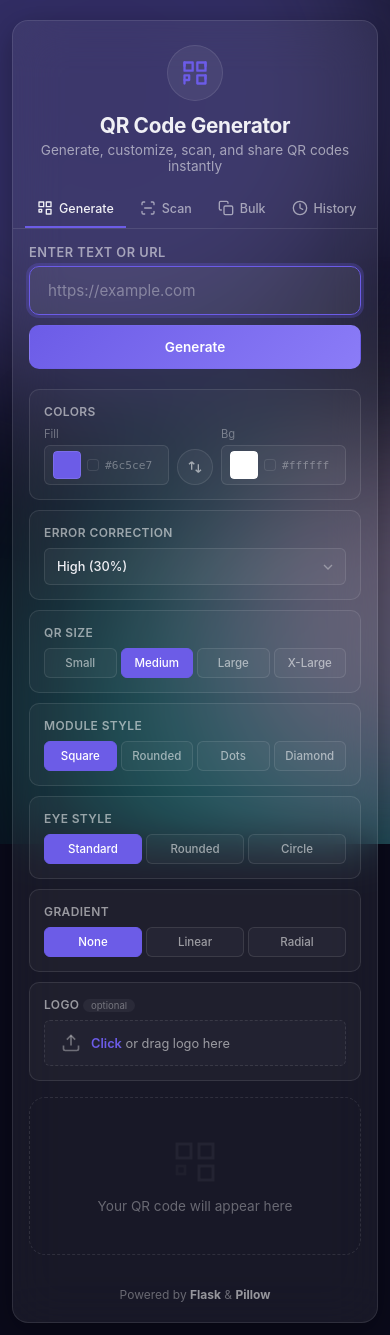
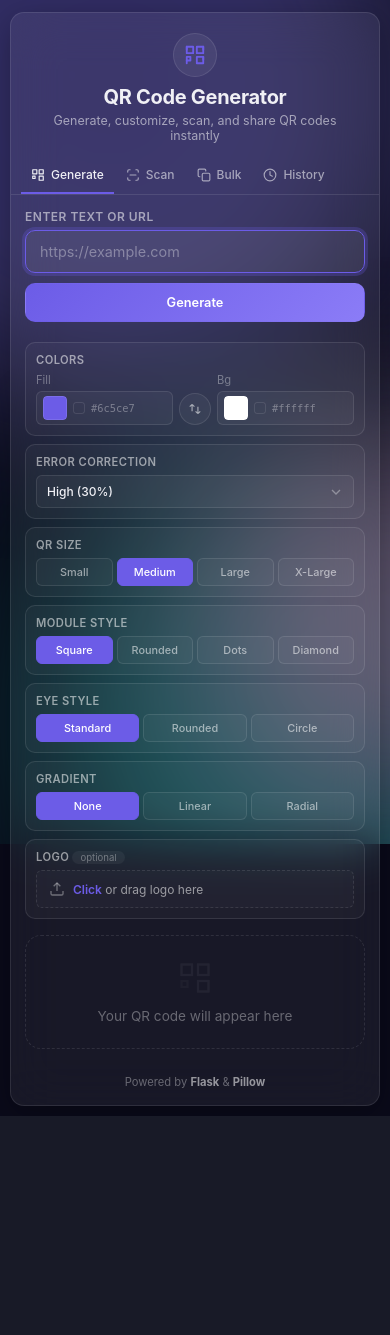
Before and after one commit to TarikuYe/QR-code-generator, a Flask app: page / in a window 390 px wide. After the commit the page ends 1116 px from the top, so only its background shows below. Run offline with Flask 3, Linux system fonts and the light colour scheme; some libraries are stand-ins or nearby versions.

Commit message:
Deployment error solved

```diff
--- a/app.py
+++ b/app.py
@@ -260,9 +260,9 @@ def generate_svg(
         fill_color=fill_color,
         back_color=back_color,
     )
-    buf = io.StringIO()
+    buf = io.BytesIO()
     img.save(buf)
-    return buf.getvalue()
+    return buf.getvalue().decode("utf-8")
 
 
 def generate_pdf_bytes(
--- a/static/css/style.css
+++ b/static/css/style.css
@@ -417,29 +417,154 @@ body {
 .app-footer p { font-size:0.75rem;color:var(--text-muted); }
 .app-footer strong { color:var(--text-sec); }
 
-/* Responsive */
-@media (max-width:600px) {
-    body { padding:12px;align-items:flex-start;padding-top:20px; }
-    .glass-card { border-radius:16px; }
-    .app-header { padding:24px 20px 16px; }
-    .app-header h1 { font-size:1.3rem; }
-    .tab-nav { padding:0 12px;overflow-x:auto;gap:2px; }
-    .tab-btn { padding:10px 12px;font-size:0.78rem;white-space:nowrap; }
-    .tab-content { padding:16px; }
-    .options-grid { grid-template-columns:1fr;gap:10px; }
-    .input-row { flex-direction:column; }
-    .btn-row { flex-wrap:wrap; }
-    .btn-row .btn { min-width:calc(50% - 4px); }
-    .qr-display { padding:12px; }
-    #qr-image { width:180px; }
-    .scanner-mode { flex-direction:column; }
+/* ── Responsive: Large Desktop ── */
+@media (min-width:1200px) {
+    .container { max-width:820px; }
+    body { padding:40px; }
+    .app-header { padding:40px 40px 24px; }
+    .app-header h1 { font-size:1.9rem; }
+    .tab-content { padding:28px; }
+    .options-grid { gap:14px; }
+    #qr-image { width:280px; }
 }
 
-@media (max-width:380px) {
-    .tab-btn { font-size:0.72rem;padding:8px 8px; }
-    #qr-image { width:140px; }
+/* ── Responsive: Desktop / Tablet Landscape ── */
+@media (min-width:901px) and (max-width:1199px) {
+    .container { max-width:720px; }
 }
 
+/* ── Responsive: Tablet Portrait ── */
+@media (min-width:601px) and (max-width:900px) {
+    body { padding:20px; }
+    .container { max-width:600px; }
+    .app-header h1 { font-size:1.5rem; }
+    .tab-nav { overflow-x:auto;gap:2px; }
+    .tab-btn { padding:10px 14px;font-size:0.82rem;white-space:nowrap; }
+    .options-grid { gap:10px; }
+    #qr-image { width:220px; }
+}
+
+/* ── Responsive: Phones ── */
+@media (max-width:600px) {
+    body { padding:10px;align-items:flex-start;padding-top:12px; }
+    .glass-card { border-radius:14px; }
+    .app-header { padding:20px 16px 14px; }
+    .app-header h1 { font-size:1.25rem; }
+    .header-icon { width:44px;height:44px;margin-bottom:8px; }
+    .header-icon svg { width:22px;height:22px; }
+    .subtitle { font-size:0.78rem; }
+    .tab-nav { padding:0 10px;overflow-x:auto;gap:2px;-webkit-overflow-scrolling:touch;scrollbar-width:none; }
+    .tab-nav::-webkit-scrollbar { display:none; }
+    .tab-btn { padding:10px 10px;font-size:0.75rem;white-space:nowrap;flex-shrink:0; }
+    .tab-btn svg { width:14px;height:14px; }
+    .tab-content { padding:14px; }
+    .tab-desc { font-size:0.8rem;margin-bottom:12px; }
+    .options-grid { grid-template-columns:1fr;gap:8px; }
+    .opt-group { padding:10px; }
+    .opt-label { font-size:0.7rem;margin-bottom:6px; }
+    .opt-btn { font-size:0.68rem;padding:6px 4px; }
+    .input-row { flex-direction:column; }
+    .glass-input { padding:12px 14px;font-size:0.9rem; }
+    .input-label { font-size:0.75rem; }
+    .color-row { gap:6px; }
+    .color-wrap { padding:4px 6px; }
+    .color-wrap input[type="color"] { width:24px;height:24px; }
+    .color-hex { font-size:0.65rem;min-width:48px; }
+    .btn-icon-sm { width:32px;height:32px; }
+    .btn-icon-sm svg { width:14px;height:14px; }
+    .select-wrap select { padding:8px 28px 8px 10px;font-size:0.75rem; }
+    .gradient-opts { flex-direction:column;gap:6px; }
+    .btn { padding:11px 16px;font-size:0.8rem; }
+    .btn-tiny { padding:5px 10px;font-size:0.7rem; }
+    .btn-row { flex-wrap:wrap; }
+    .btn-row .btn { min-width:calc(50% - 4px);font-size:0.75rem;padding:10px 8px; }
+    .btn-row .btn svg { width:14px;height:14px; }
+    .qr-display { padding:10px; }
+    #qr-image { width:160px; }
+    .result-placeholder { padding:24px; }
+    .result-placeholder svg { width:36px;height:36px; }
+    .msg { padding:10px 12px;font-size:0.8rem; }
+    .scanner-mode { flex-direction:column;gap:8px; }
+    .scanner-mode .btn { width:100%; }
+    .scan-result { flex-direction:column;align-items:flex-start;gap:4px;padding:10px 12px; }
+    .scan-label { font-size:0.78rem; }
+    #scan-text { font-size:0.82rem; }
+    .bulk-textarea { min-height:100px;font-size:0.85rem; }
+    .logo-dropzone { padding:10px 12px;font-size:0.75rem;gap:8px; }
+    .logo-dropzone svg { width:16px;height:16px; }
+    .logo-preview { padding:6px 10px; }
+    .logo-preview img { width:28px;height:28px; }
+    .history-item { padding:8px 10px;gap:8px; }
+    .history-thumb { width:32px;height:32px; }
+    .history-text { font-size:0.75rem; }
+    .history-time { font-size:0.6rem; }
+    .history-actions button { padding:3px 6px;font-size:0.65rem; }
+    .app-footer { padding:12px 16px 16px; }
+    .app-footer p { font-size:0.7rem; }
+}
+
+/* ── Responsive: Small Phones ── */
+@media (max-width:380px) {
+    body { padding:6px;padding-top:8px; }
+    .glass-card { border-radius:10px; }
+    .app-header { padding:16px 12px 10px; }
+    .app-header h1 { font-size:1.1rem; }
+    .header-icon { width:36px;height:36px;margin-bottom:6px; }
+    .header-icon svg { width:18px;height:18px; }
+    .subtitle { font-size:0.7rem; }
+    .tab-btn { padding:8px 8px;font-size:0.7rem; }
+    .tab-btn svg { width:12px;height:12px; }
+    .tab-content { padding:10px; }
+    .opt-group { padding:8px; }
+    .opt-btn { font-size:0.62rem;padding:5px 3px; }
+    .glass-input { padding:10px 12px;font-size:0.85rem; }
+    .btn { padding:10px 12px;font-size:0.75rem; }
+    .btn-primary { min-width:100%; }
+    .btn-row { flex-direction:column; }
+    .btn-row .btn { min-width:100%; }
+    #qr-image { width:130px; }
+    .result-placeholder { padding:16px; }
+    .result-placeholder svg { width:28px;height:28px; }
+    .color-pick label { font-size:0.6rem; }
+    .color-hex { font-size:0.6rem;min-width:40px; }
+    .color-wrap input[type="color"] { width:20px;height:20px; }
+    .select-wrap select { font-size:0.7rem;padding:7px 24px 7px 8px; }
+    .logo-dropzone { padding:8px 10px;font-size:0.7rem; }
+    .qr-display { padding:8px; }
+    .app-footer { padding:10px 12px 12px; }
+}
+
+/* ── Responsive: Height-constrained (landscape phones) ── */
+@media (max-height:500px) and (orientation:landscape) {
+    body { align-items:flex-start;padding:10px; }
+    .app-header { padding:12px 16px 8px; }
+    .app-header h1 { font-size:1.1rem; }
+    .header-icon { width:32px;height:32px;margin-bottom:4px; }
+    .header-icon svg { width:16px;height:16px; }
+    .tab-nav { padding:0 10px; }
+    .tab-btn { padding:6px 10px;font-size:0.7rem; }
+    .tab-content { padding:10px; }
+    .options-grid { grid-template-columns:1fr 1fr;gap:6px; }
+    .opt-group { padding:8px; }
+    .input-row { flex-direction:row; }
+    #qr-image { width:120px; }
+    .qr-display { padding:8px;margin-bottom:8px; }
+    .result-placeholder { padding:12px; }
+    .btn-row .btn { font-size:0.7rem;padding:6px 8px; }
+}
+
+/* ── Reduced Motion ── */
 @media (prefers-reduced-motion:reduce) {
     *,:before,:after { animation-duration:0.01ms!important;transition-duration:0.01ms!important; }
 }
+
+/* ── High DPI / Retina ── */
+@media (-webkit-min-device-pixel-ratio:2), (min-resolution:192dpi) {
+    #qr-image { image-rendering:pixelated; }
+    .history-thumb img { image-rendering:pixelated; }
+}
+
+/* ── Dark mode fallback (for systems that force dark) ── */
+@media (prefers-color-scheme:dark) {
+    :root { --bg-dark:#0a0a1a; }
+}
```
